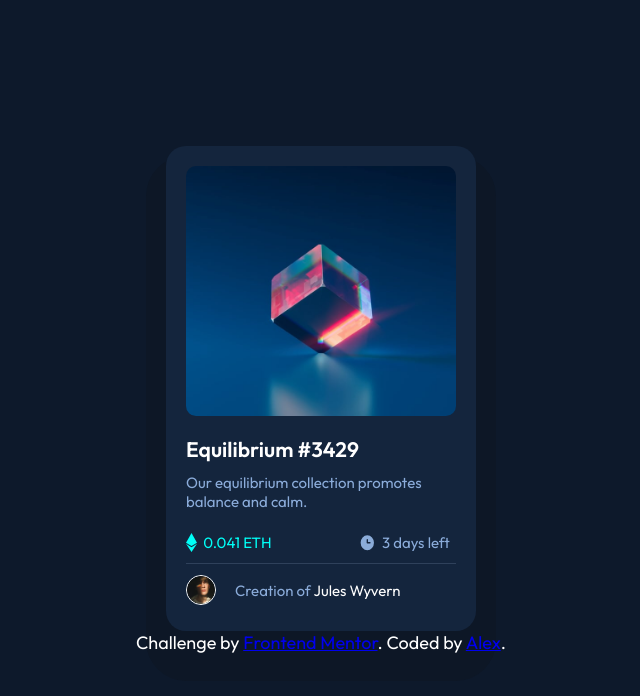
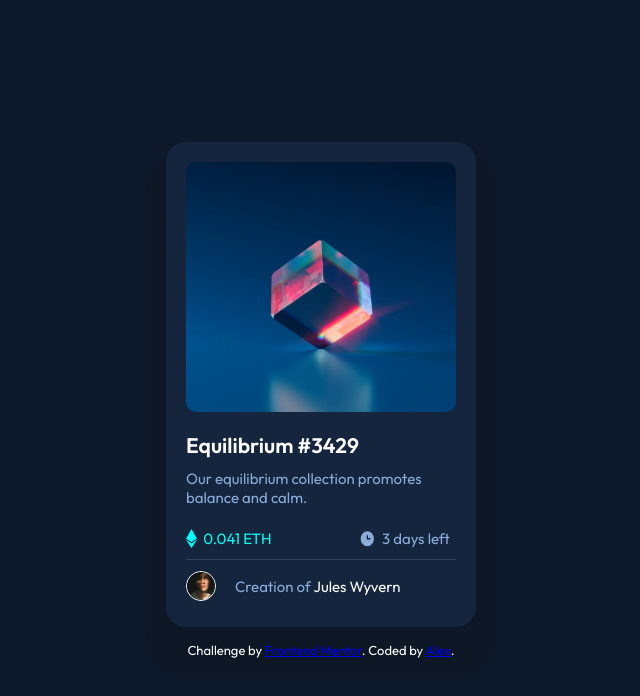
Before and after one commit to Alex6pc/frontendmentor-7, a plain HTML site: page index.html in a window 1280 px wide. Shown: the whole page, without its empty margins (319-959 px from the left). Drawn offline with Linux system fonts and the light colour scheme; a web font is replaced by a local one.

Commit message:
Update styles.css

```diff
--- a/styles.css
+++ b/styles.css
@@ -113,7 +113,10 @@ hr{
     margin: 10px 0 0 10px;
     color: var(--Soft-blue);
 }
-
+.attribution{
+    font-size: 13px;
+    margin-top: 15px;
+}
 
 /* .mainContainer .photoContainer::before {
     content: "";
```
